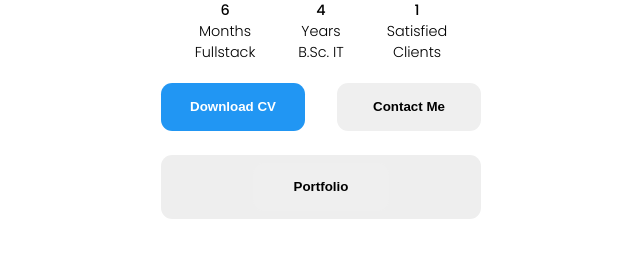
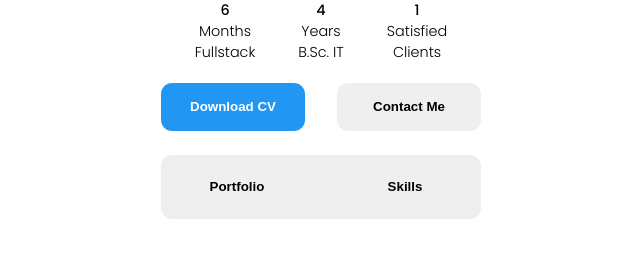
Before and after one commit to Michael-Njoroge/mini-portfolio, a plain HTML site: page index.html in a window 1280 px wide. Shown: the part 338-596 px from the top of the page, without its empty margins (319-959 px from the left). Drawn offline with Linux system fonts and the light colour scheme; files whose address does not match are found by name.

Commit message:
adding portfolio and skills section

```diff
--- a/index.html
+++ b/index.html
@@ -48,6 +48,7 @@
     <section class="portfolio-skills">
         <div class="btn-bg">
             <button class="btn-2" id="portfolio-btn active-btn">Portfolio</button>
+            <button class="btn-2" id="skills-btn">Skills</button>
         </div>
     </section>
 
```
